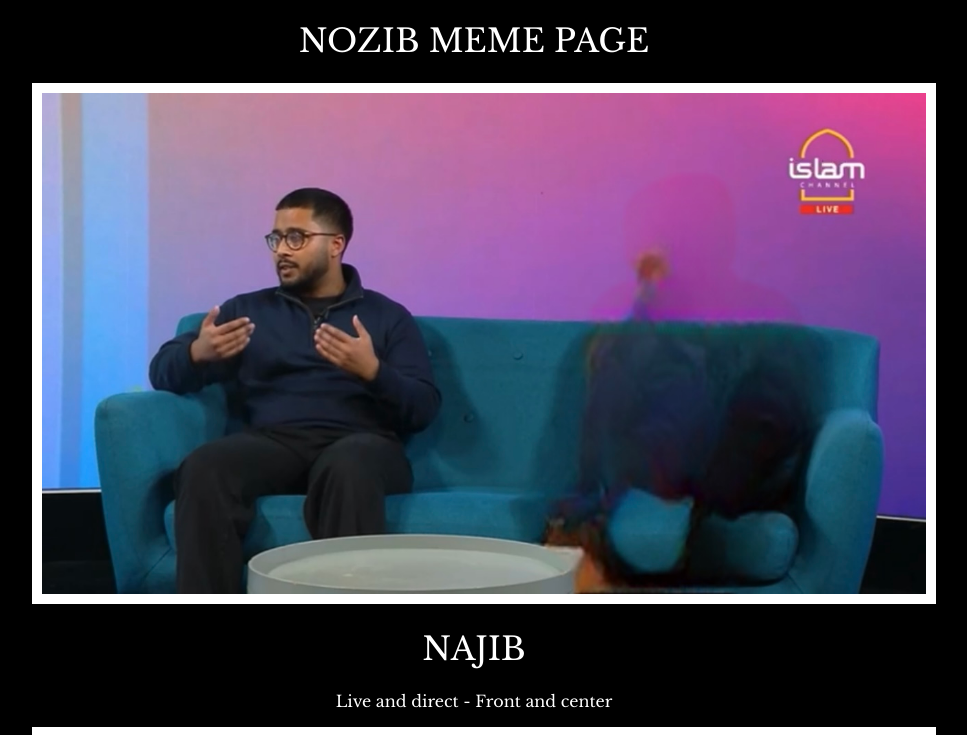
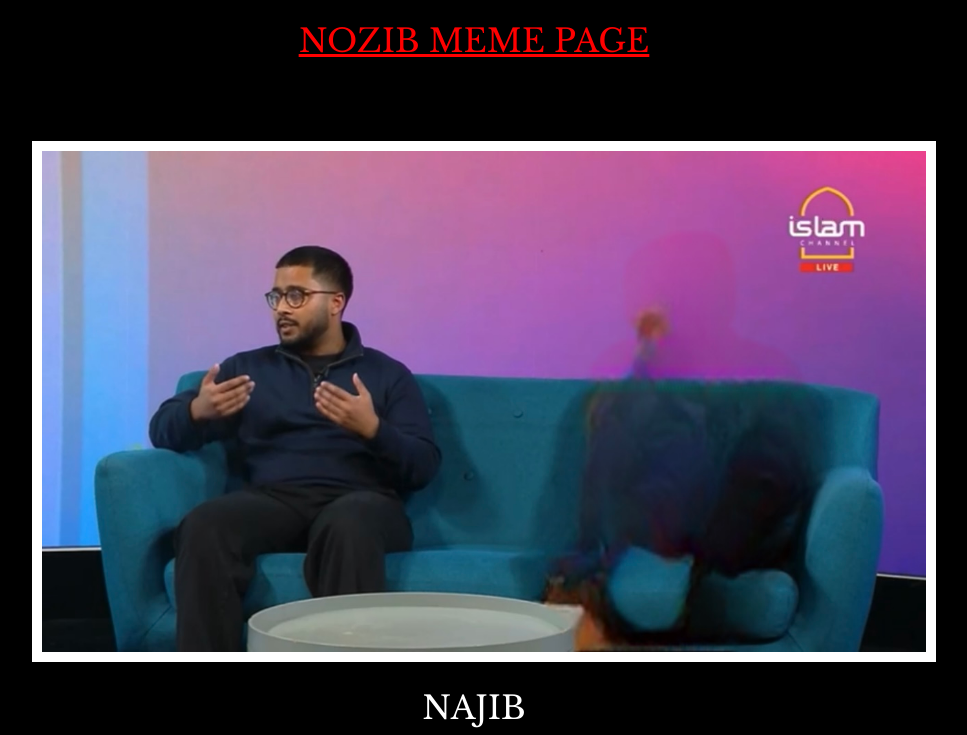
Before and after one commit to Fahim-c/najib, a plain HTML site: page index.html in a window 1280 px wide. Shown: the top 735 px of the page, without its empty margins (166-1133 px from the left). Drawn offline with nearby package versions, Linux system fonts and the light colour scheme.

Commit message:
Update style.css

```diff
--- a/style.css
+++ b/style.css
@@ -23,3 +23,10 @@ img {
     width: 100%;
     border: 10px solid white;
 }
+
+.title {
+    margin-bottom: 80px;
+    text-decoration: underline;
+    font-weight: lighter;
+    color: red;
+}
```
